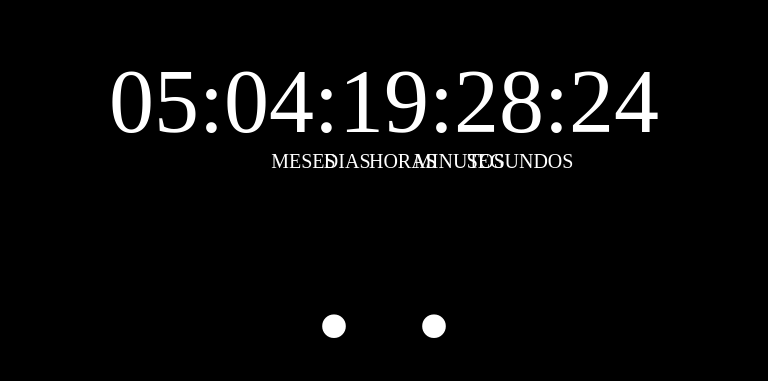
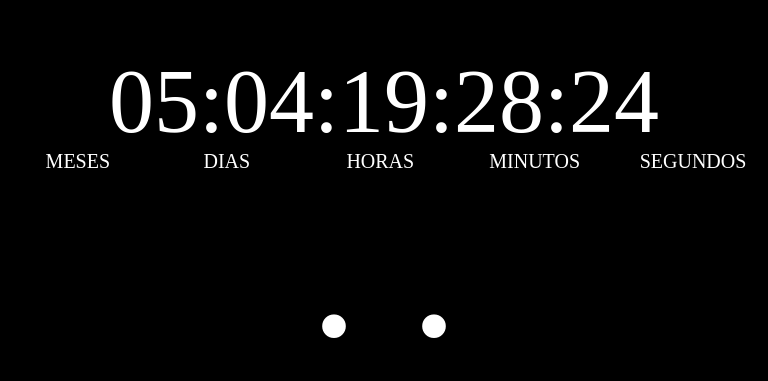
Before and after one commit to sevak19/mb, a plain HTML site: page index.html in a window 768 px wide. Drawn offline with Linux system fonts and the light colour scheme.

Commit message:
Update style.css

```diff
--- a/style.css
+++ b/style.css
@@ -37,3 +37,16 @@ body {
 
   }
 }
+@media only screen and (min-width: 601px) and (max-width: 900px) {
+  body{
+    text-align: center;
+
+    #meses { left: 5%; }
+    #dias { left: 26%; }
+    #horas { left: 45%; }
+    #minutos { left: 64%; }
+    #segundos { left: 84%; }
+  }
+
+
+}
```
